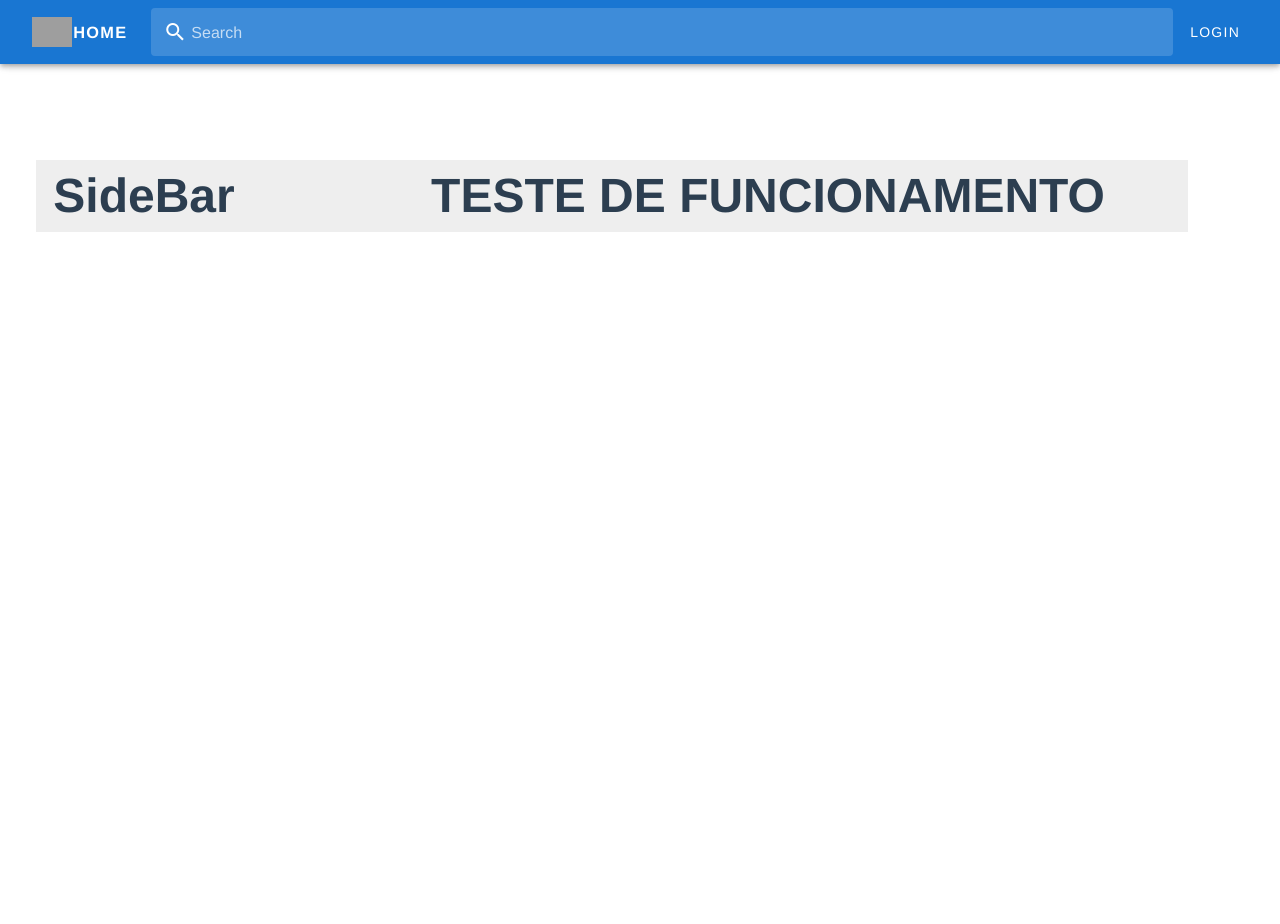
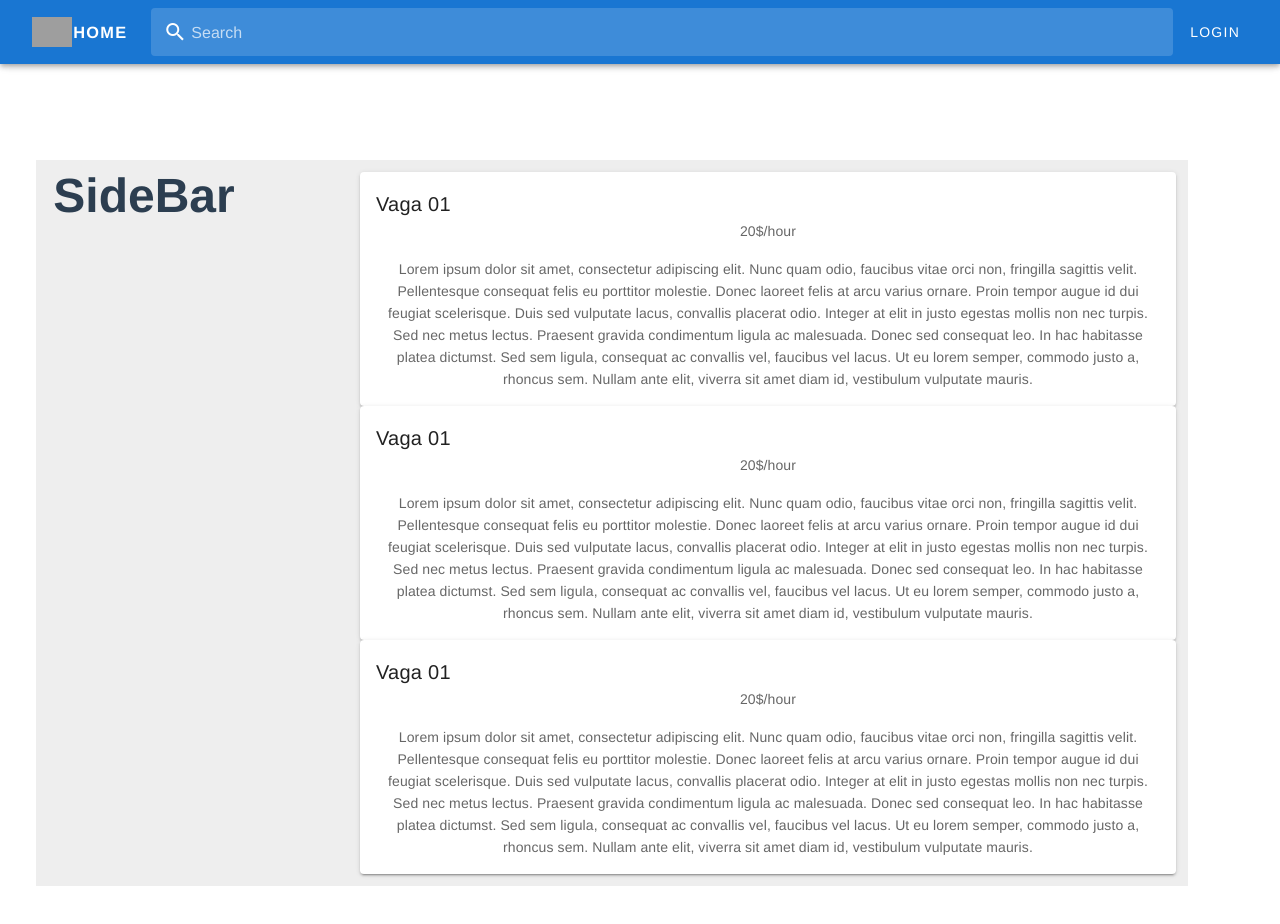
Before and after one commit to dmug1/brworks, a Vue app in the folder app-brworks/: page / in a window 1280 px wide. Shown: the top 924 px of the page. Built offline with nearby package versions, Linux system fonts and the light colour scheme; grey boxes are pictures that could not be loaded.

Commit message:
create Card component
Create card component

```diff
--- /dev/null
+++ b/app-brworks/src/components/Card.vue
@@ -0,0 +1,34 @@
+<template>
+  <v-card>
+    <v-card-title>
+        Vaga 01
+    </v-card-title>
+    <v-card-subtitle>
+        20$/hour
+    </v-card-subtitle>
+    <v-card-text>
+        Lorem ipsum dolor sit amet, consectetur adipiscing elit. Nunc quam odio, faucibus vitae orci non, fringilla sagittis velit. Pellentesque consequat felis eu porttitor molestie. Donec laoreet felis at arcu varius ornare. Proin tempor augue id dui feugiat scelerisque. Duis sed vulputate lacus, convallis placerat odio. Integer at elit in justo egestas mollis non nec turpis. Sed nec metus lectus. Praesent gravida condimentum ligula ac malesuada. Donec sed consequat leo. In hac habitasse platea dictumst. Sed sem ligula, consequat ac convallis vel, faucibus vel lacus. Ut eu lorem semper, commodo justo a, rhoncus sem. Nullam ante elit, viverra sit amet diam id, vestibulum vulputate mauris.
+    </v-card-text>
+  </v-card>
+</template>
+
+
+<script>
+
+export default {
+        name: 'Card',
+        data: function() {
+            return {
+
+            };
+        },
+        components: {
+
+        },
+
+}
+</script>
+
+<style>
+
+</style>
--- a/app-brworks/src/components/ContentBlock.vue
+++ b/app-brworks/src/components/ContentBlock.vue
@@ -1,11 +1,19 @@
 <template>
-  <div id="ContentBlock">
-      <h1>TESTE DE FUNCIONAMENTO</h1>
-  </div>
+  <v-container id="ContentBlock">
+    <card />
+    <card />
+    <card />
+  </v-container>
 </template>
 
 <script>
+import Card from './Card.vue'
+
 export default {
+        name: 'contentblock',
+        components: {
+            Card
+        },
 
 }
 </script>
```
